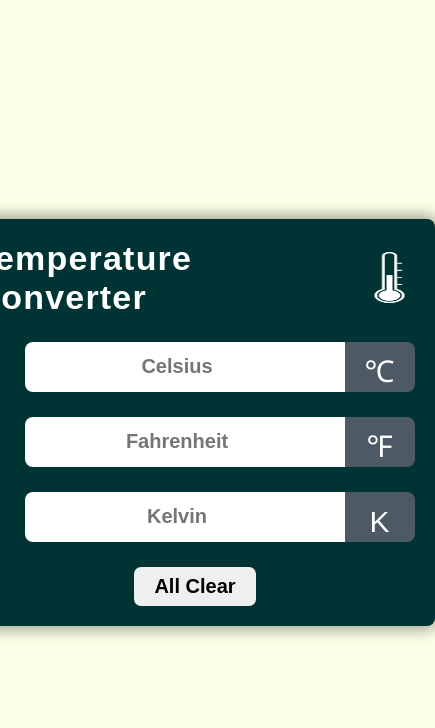
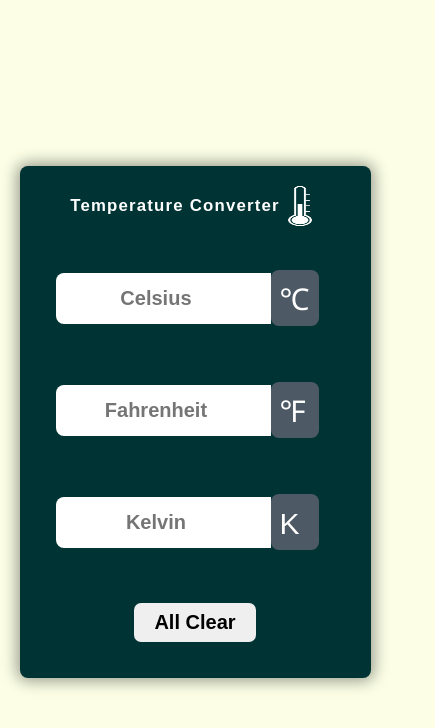
Before and after one commit to dattakale21/Temperature-Converter, a plain HTML site: page index.html in a window 390 px wide. Shown: the whole page, 435 px wide, since content can reach past the window. Drawn offline with Linux system fonts and the light colour scheme.

Commit message:
some changes

```diff
--- a/style.css
+++ b/style.css
@@ -1,13 +1,12 @@
-
 /* Universal */
-*{
+* {
     margin: 0;
     padding: 0;
     box-sizing: border-box;
 }
 
 /* for body */
-body{
+body {
     display: flex;
     justify-content: center;
     align-items: center;
@@ -15,47 +14,49 @@ body{
     background-color: #fcffe6;
 }
 
-.container{
+.container {
     width: 527px;
     background: #003333;
     border-radius: 8px;
-    box-shadow: 0px 0px 15px 3px rgba(0,0,0,0.4);
+    box-shadow: 0px 0px 15px 3px rgba(0, 0, 0, 0.4);
     font-family: sans-serif;
     padding: 20px;
 }
 
-.title{
+.title {
     display: flex;
     justify-content: center;
     align-items: center;
 }
 
-.Temperature-icon img{
-   height: 51px;
-   width: 51px;
-   filter:invert(100%);
-   display: flex;
-   justify-content: center;
+.Temperature-icon img {
+    height: 51px;
+    width: 51px;
+    filter: invert(100%);
+    display: flex;
+    justify-content: center;
 }
 
-h1{
+h1 {
     color: #fff;
     letter-spacing: 1.2px;
     font-size: 34px;
 }
 
-#celsius, #fahrenheit, #kelvin{
+#celsius,
+#fahrenheit,
+#kelvin {
     display: flex;
     justify-content: center;
     align-items: center;
     margin-top: 25px;
-    width:390px;
+    width: 390px;
     margin-left: 49px;
 }
 
 /* for inputs */
-input{
-    flex:5;
+input {
+    flex: 5;
     height: 50px;
     font-size: 20px;
     font-weight: 600;
@@ -64,15 +65,15 @@ input{
     outline: none;
     border-radius: 8px 0 0 8px;
     padding: 0 10px;
-    width:200px;
+    width: 200px;
 }
 
-input:hover{
+input:hover {
     background-color: #e3dcdc;
     box-shadow: 3px 3px rgb(184, 180, 180);
 }
 
-.icon{
+.icon {
     flex: 1;
     height: 50px;
     line-height: 60px;
@@ -84,12 +85,12 @@ input:hover{
     border-radius: 0 8px 8px 0;
 }
 
-.button{
+.button {
     margin-top: 25px;
     text-align: center;
 }
 
-.button button{
+.button button {
     border: none;
     outline: none;
     padding: 8px 20px;
@@ -100,10 +101,96 @@ input:hover{
     transition: 0.3s;
 }
 
-.button button:hover{
+.button button:hover {
     background: rgb(198, 176, 176);
     color: black;
-    border:1px solid white;
+    border: 1px solid white;
     box-shadow: 2px 2px rgb(96, 87, 87);
     transition: 0.1s ease-in-out;
 }
+
+
+
+@media (max-width: 557px) {
+    .container {
+        width: 90%;
+        height: auto;
+    }
+
+    #celsius,
+    #fahrenheit,
+    #kelvin {
+        align-items: center;
+        margin-top: 15px;
+        height: 4rem;
+    }
+
+    input {
+        width: 100%;
+        height: 80%;
+        margin-bottom: 15px;
+    }
+
+    .icon {
+        flex: none;
+        width: 3rem;
+        height: 3.39rem;
+        border-radius: 8px;
+        margin-top: -1rem;
+        margin-right: 2rem;
+    }
+
+    .title {
+        margin-bottom: 3rem;
+    }
+
+    .button {
+        width: 100%;
+    }
+
+    .title h1 {
+        font-size: 200%;
+    }
+}
+
+@media (max-width: 412px) and (max-height:912px) {
+    html {
+        font-size: 50%;
+    }
+
+    .container {
+        width: 90%;
+        margin: 0 6rem;
+        position: absolute;
+
+    }
+
+    .title img {
+        height: 5rem;
+        width: 5rem;
+    }
+
+    #celsius,
+    #fahrenheit,
+    #kelvin {
+        margin-top: 6rem;
+        width: 90%;
+        height: 8rem;
+        margin-left: 2rem;
+    }
+
+    .icon {
+        height: 86%;
+        padding: 0 1rem;
+        padding-right: 5rem;
+        margin-top: -2rem;
+    }
+
+    .title h1 {
+        font-size: 210%;
+    }
+
+    .button {
+        padding: 2rem;
+    }
+}
```
